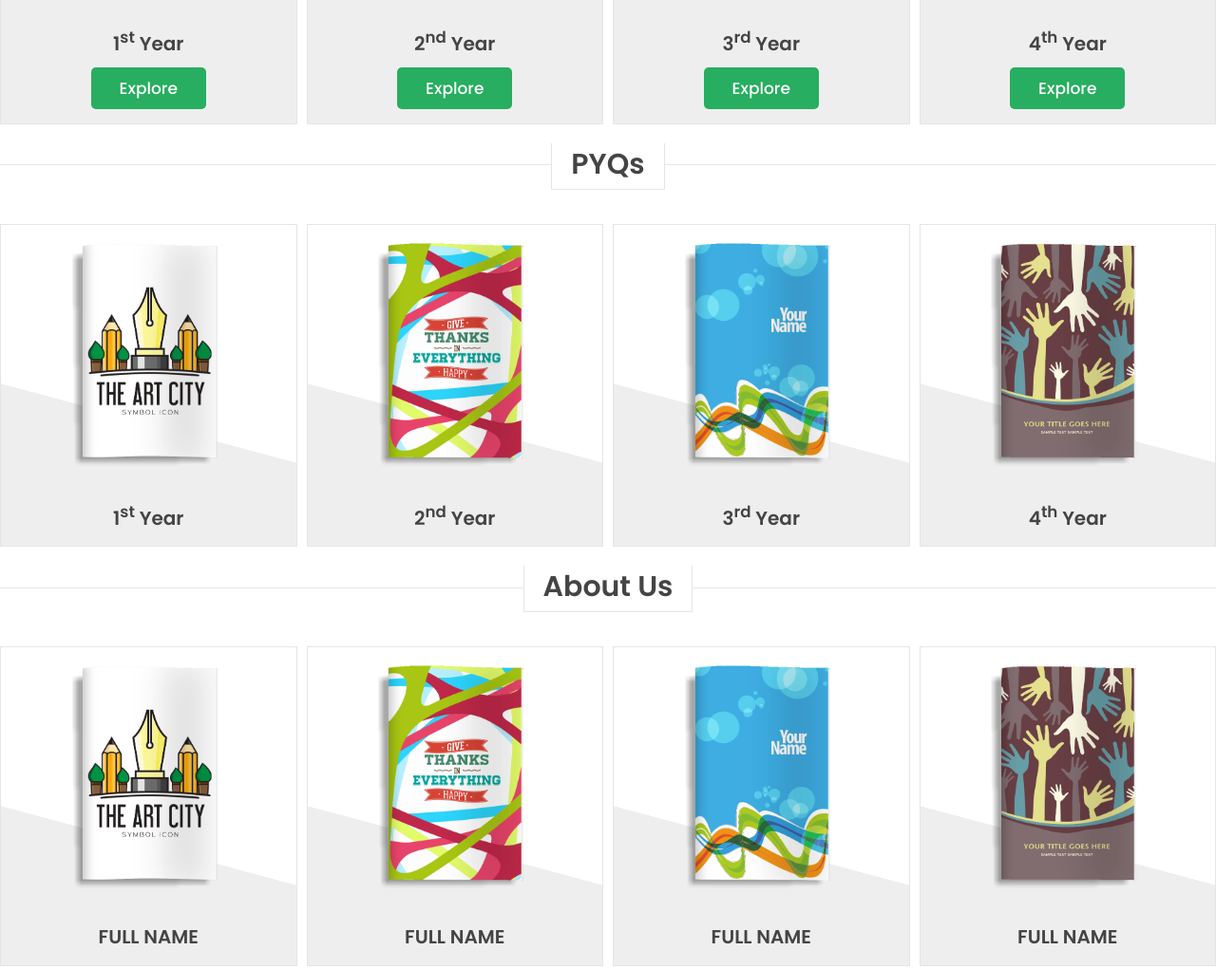
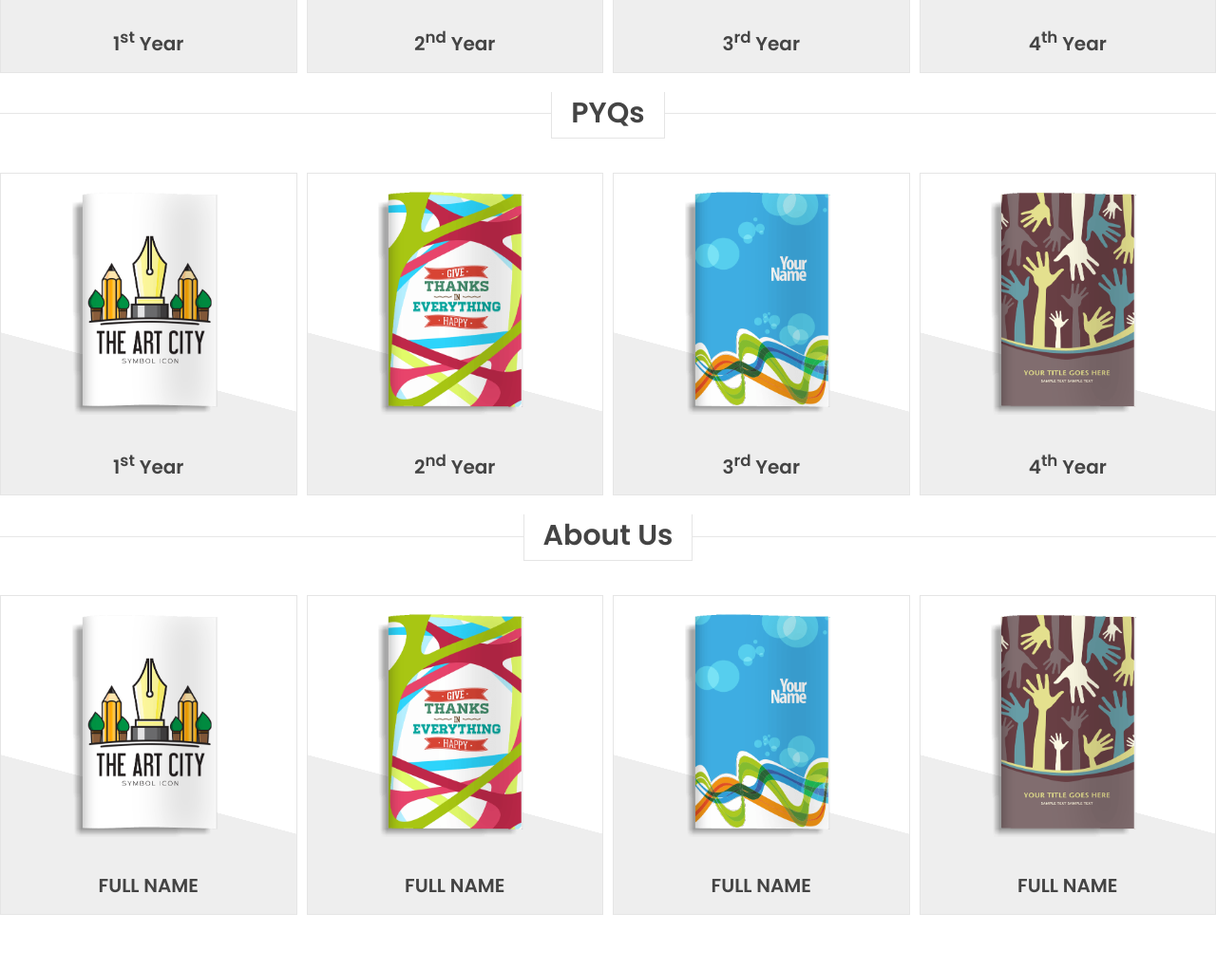
Before and after one commit to Krytax-24/Notely, a plain HTML site: page index.html in a window 1280 px wide. Shown: the part 1449-2470 px from the top of the page at 95% size. Drawn offline with nearby package versions, Linux system fonts and the light colour scheme.

Commit message:
button changes

```diff
--- a/index.html
+++ b/index.html
@@ -10,7 +10,8 @@
     <link rel="stylesheet" href="https://unpkg.com/swiper@7/swiper-bundle.min.css" />
 
     <!-- Font Awesome Linked -->
-    <link rel="stylesheet" href="https://cdnjs.cloudflare.com/ajax/libs/font-awesome/5.15.4/css/all.min.css">
+    <link rel="stylesheet" href="https://cdnjs.cloudflare.com/ajax/libs/font-awesome/6.2.1/css/all.min.css" integrity="sha512-MV7K8+y+gLIBoVD59lQIYicR65iaqukzvf/nwasF0nqhPay5w/9lJmVM2hMDcnK1OnMGCdVK+iQrJ7lzPJQd1w==" crossorigin="anonymous" referrerpolicy="no-referrer"
+    />
 
     <!-- CSS file Linked -->
     <link rel="stylesheet" href="/CSS/style.css">
@@ -138,7 +139,6 @@
                         <div class="icons">
                             <a href="#" class="fas fa-search"></a>
                             <a href="#" class="fas fa-heart"></a>
-                            <a href="#" class="fas fa-eye"></a>
                         </div>
                         <div class="image">
                             <img src="image/book-1.png" alt="">
@@ -154,7 +154,6 @@
                         <div class="icons">
                             <a href="#" class="fas fa-search"></a>
                             <a href="#" class="fas fa-heart"></a>
-                            <a href="#" class="fas fa-eye"></a>
                         </div>
                         <div class="image">
                             <img src="image/book-2.png" alt="">
@@ -169,7 +168,6 @@
                         <div class="icons">
                             <a href="#" class="fas fa-search"></a>
                             <a href="#" class="fas fa-heart"></a>
-                            <a href="#" class="fas fa-eye"></a>
                         </div>
                         <div class="image">
                             <img src="image/book-3.png" alt="">
@@ -184,7 +182,6 @@
                         <div class="icons">
                             <a href="#" class="fas fa-search"></a>
                             <a href="#" class="fas fa-heart"></a>
-                            <a href="#" class="fas fa-eye"></a>
                         </div>
                         <div class="image">
                             <img src="image/book-4.png" alt="">
@@ -217,58 +214,53 @@
 
                 <div class="swiper-slide box">
                     <div class="icons">
-                        <a href="#" class="fas fa-search"></a>
                         <a href="#" class="fas fa-eye"></a>
+                        <a href="#" class="fas fa-heart"></a>
                     </div>
                     <div class="image">
                         <img src="image/book-1.png" alt="">
                     </div>
                     <div class="content">
                         <h3>1<sup>st</sup> Year</h3>
-                        <!-- <div class="price">$15.99 <span>$20.99</span></div> -->
-                        <a href="#" class="btn">Explore</a>
                     </div>
                 </div>
 
                 <div class="swiper-slide box">
                     <div class="icons">
-                        <a href="#" class="fas fa-search"></a>
                         <a href="#" class="fas fa-eye"></a>
+                        <a href="#" class="fas fa-heart"></a>
                     </div>
                     <div class="image">
                         <img src="image/book-2.png" alt="">
                     </div>
                     <div class="content">
                         <h3>2<sup>nd</sup> Year</h3>
-                        <a href="#" class="btn">Explore</a>
                     </div>
                 </div>
 
                 <div class="swiper-slide box">
                     <div class="icons">
-                        <a href="#" class="fas fa-search"></a>
                         <a href="#" class="fas fa-eye"></a>
+                        <a href="#" class="fas fa-heart"></a>
                     </div>
                     <div class="image">
                         <img src="image/book-3.png" alt="">
                     </div>
                     <div class="content">
                         <h3>3<sup>rd</sup> Year</h3>
-                        <a href="#" class="btn">Explore</a>
                     </div>
                 </div>
 
                 <div class="swiper-slide box">
                     <div class="icons">
-                        <a href="#" class="fas fa-search"></a>
                         <a href="#" class="fas fa-eye"></a>
+                        <a href="#" class="fas fa-heart"></a>
                     </div>
                     <div class="image">
                         <img src="image/book-4.png" alt="">
                     </div>
                     <div class="content">
                         <h3>4<sup>th</sup> Year</h3>
-                        <a href="#" class="btn">Explore</a>
                     </div>
                 </div>
 
@@ -276,15 +268,14 @@
 
                 <div class="swiper-slide box">
                     <div class="icons">
-                        <a href="#" class="fas fa-search"></a>
                         <a href="#" class="fas fa-eye"></a>
+                        <a href="#" class="fas fa-heart"></a>
                     </div>
                     <div class="image">
                         <img src="image/book-4.png" alt="">
                     </div>
                     <div class="content">
                         <h3>4<sup>th</sup> Year</h3>
-                        <a href="#" class="btn">Explore</a>
                     </div>
                 </div>
 
@@ -311,7 +302,8 @@
 
                 <div class="swiper-slide box">
                     <div class="icons">
-                        <a href="#" class="btn_pyq">view</a>
+                        <a href="#" class="fas fa-eye"></a>
+                        <a href="#" class="fas fa-heart"></a>
                     </div>
                     <div class="image">
                         <img src="image/book-1.png" alt="">
@@ -323,7 +315,8 @@
 
                 <div class="swiper-slide box">
                     <div class="icons">
-                        <a href="#" class="btn_pyq">view</a>
+                        <a href="#" class="fas fa-eye"></a>
+                        <a href="#" class="fas fa-heart"></a>
                     </div>
                     <div class="image">
                         <img src="image/book-2.png" alt="">
@@ -335,7 +328,8 @@
 
                 <div class="swiper-slide box">
                     <div class="icons">
-                        <a href="#" class="btn_pyq">view</a>
+                        <a href="#" class="fas fa-eye"></a>
+                        <a href="#" class="fas fa-heart"></a>
                     </div>
                     <div class="image">
                         <img src="image/book-3.png" alt="">
@@ -347,7 +341,8 @@
 
                 <div class="swiper-slide box">
                     <div class="icons">
-                        <a href="#" class="btn_pyq">view</a>
+                        <a href="#" class="fas fa-eye"></a>
+                        <a href="#" class="fas fa-heart"></a>
                     </div>
                     <div class="image">
                         <img src="image/book-4.png" alt="">
@@ -361,8 +356,8 @@
 
                 <div class="swiper-slide box">
                     <div class="icons">
-                        <a href="#" class="fas fa-search"></a>
                         <a href="#" class="fas fa-eye"></a>
+                        <a href="#" class="fas fa-heart"></a>
                     </div>
                     <div class="image">
                         <img src="image/book-4.png" alt="">
@@ -395,8 +390,10 @@
 
                 <div class="swiper-slide box">
                     <div class="icons">
-                        <a href="#" class="btn_aboutus">contact</a>
-                        <a href="#" class="fas fa-eye"></a>
+                        <a href="#" class="fa-brands fa-github"></a>
+                        <a href="#" class="fa-solid fa-envelope"></a>
+                        <a href="#" class="fa-brands fa-linkedin-in"></a>
+                        <a href="#" class="fa-brands fa-instagram"></a>
                     </div>
                     <div class="image">
                         <img src="image/book-1.png" alt="">
@@ -408,8 +405,10 @@
 
                 <div class="swiper-slide box">
                     <div class="icons">
-                        <a href="#" class="btn_aboutus">contact</a>
-                        <a href="#" class="fas fa-eye"></a>
+                        <a href="#" class="fa-brands fa-github"></a>
+                        <a href="#" class="fa-solid fa-envelope"></a>
+                        <a href="#" class="fa-brands fa-linkedin-in"></a>
+                        <a href="#" class="fa-brands fa-instagram"></a>
                     </div>
                     <div class="image">
                         <img src="image/book-2.png" alt="">
@@ -421,8 +420,10 @@
 
                 <div class="swiper-slide box">
                     <div class="icons">
-                        <a href="#" class="btn_aboutus">contact</a>
-                        <a href="#" class="fas fa-eye"></a>
+                        <a href="#" class="fa-brands fa-github"></a>
+                        <a href="#" class="fa-solid fa-envelope"></a>
+                        <a href="#" class="fa-brands fa-linkedin-in"></a>
+                        <a href="#" class="fa-brands fa-instagram"></a>
                     </div>
                     <div class="image">
                         <img src="image/book-3.png" alt="">
@@ -434,8 +435,10 @@
 
                 <div class="swiper-slide box">
                     <div class="icons">
-                        <a href="#" class="btn_aboutus">contact</a>
-                        <a href="#" class="fas fa-eye"></a>
+                        <a href="#" class="fa-brands fa-github"></a>
+                        <a href="#" class="fa-solid fa-envelope"></a>
+                        <a href="#" class="fa-brands fa-linkedin-in"></a>
+                        <a href="#" class="fa-brands fa-instagram"></a>
                     </div>
                     <div class="image">
                         <img src="image/book-4.png" alt="">
```
